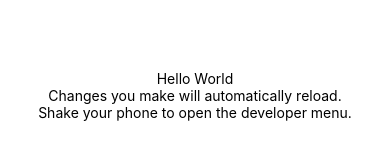
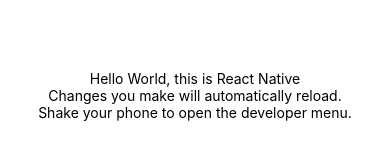
Before and after one commit to annikaivola/ideo, a React Native app in the folder Ideo-APP/: screen / in a window 390 px wide. Shown: the part 327-486 px from the top of the page. Built offline with nearby package versions, Linux system fonts and the light colour scheme.

Commit message:
hello world, again

```diff
--- a/Ideo-APP/App.js
+++ b/Ideo-APP/App.js
@@ -5,7 +5,7 @@
   render() {
     return (
       <View style={styles.container}>
-        <Text>Hello World</Text>
+        <Text>Hello World, this is React Native</Text>
         <Text>Changes you make will automatically reload.</Text>
         <Text>Shake your phone to open the developer menu.</Text>
       </View>
```
